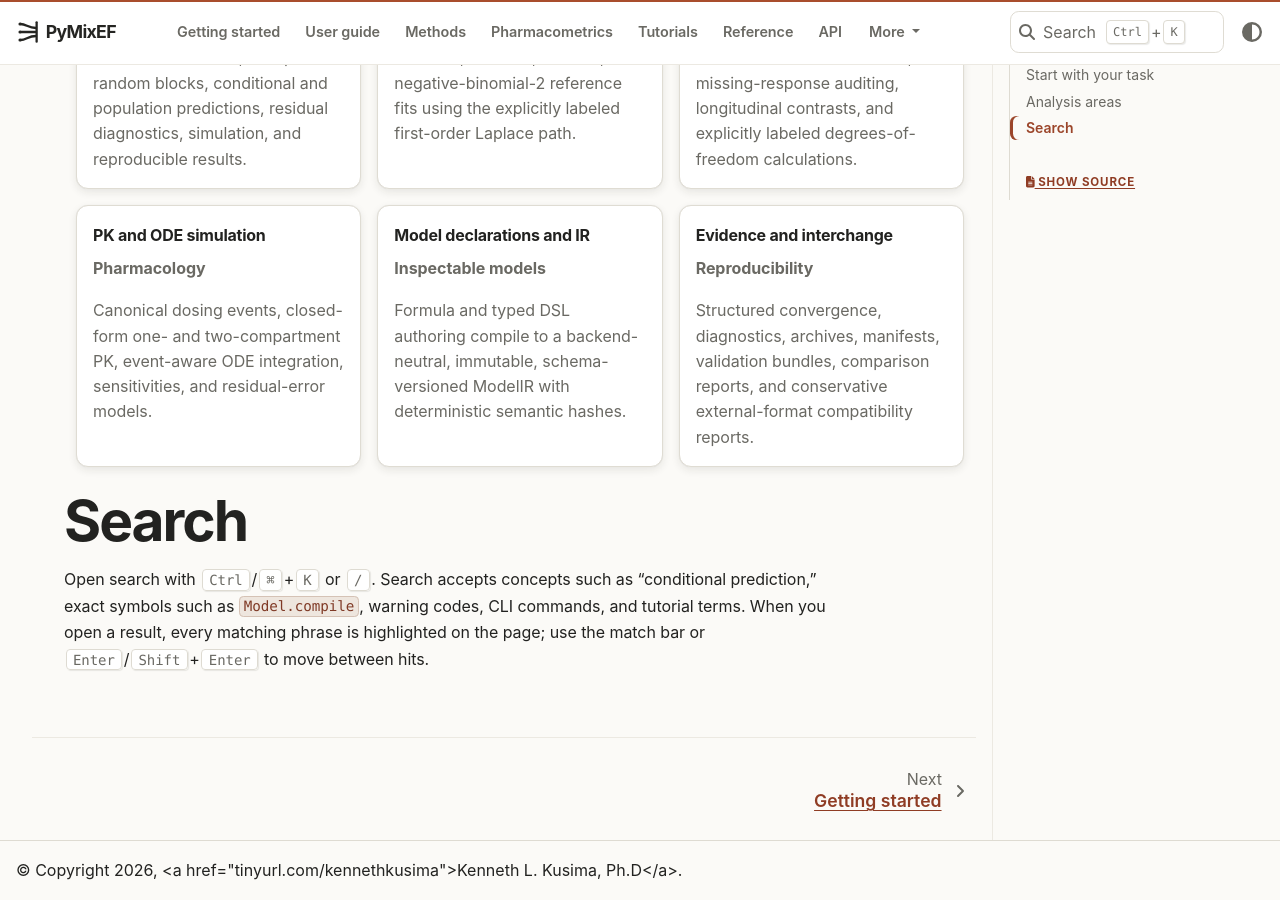
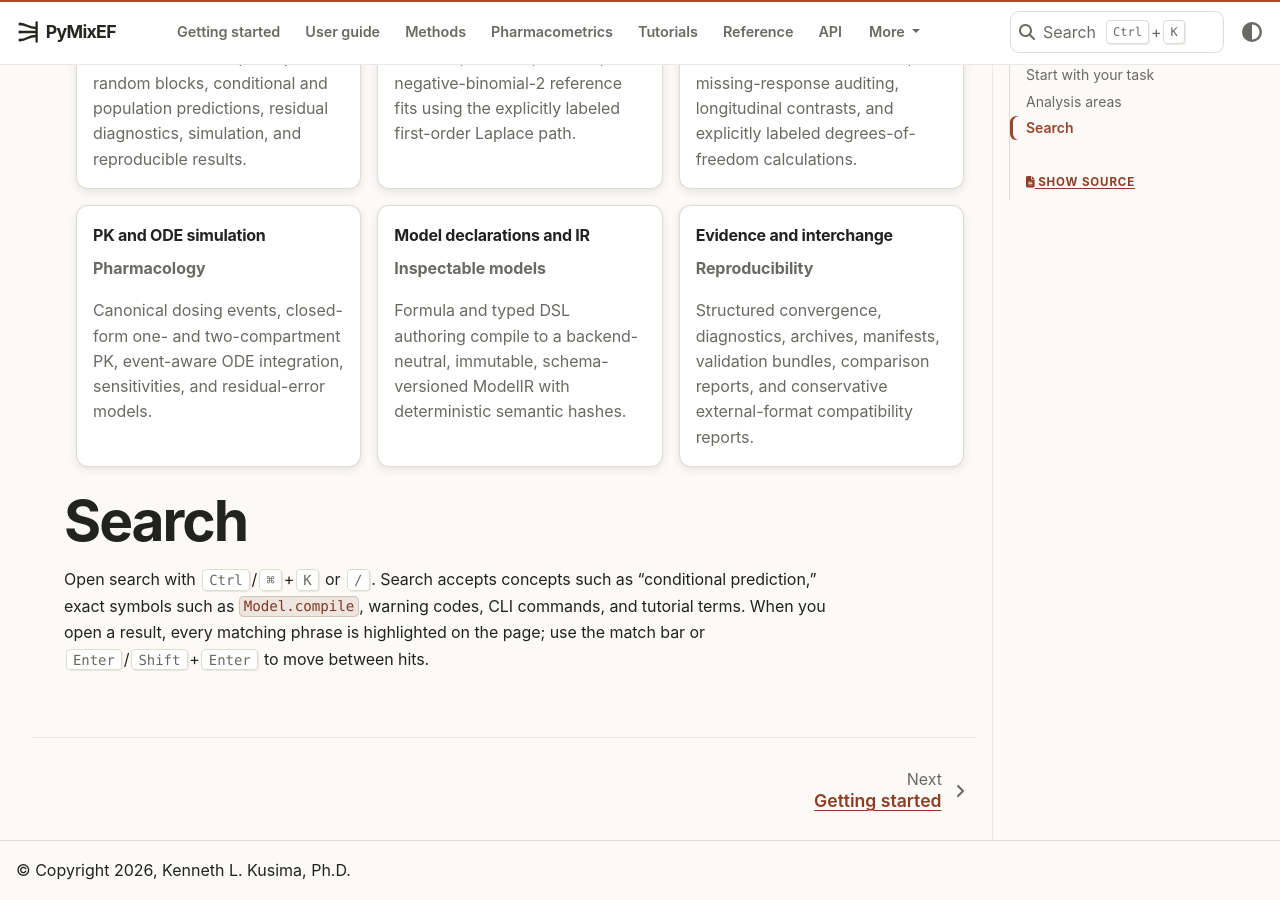
Before and after one commit to kkusima/PyMixEF, a Sphinx documentation site: the page built from docs/index.md, in a window 1280 px wide and 900 px high, scrolled down 1151 px. Built offline with Sphinx 7.4.7 and the PyData theme 0.15.4, drawn with Linux system fonts in a browser that asks for light colours; pages that are not in the unit, such as notebooks, are missing from menus; some of the changed lines change nothing that is shown.

Commit message:
Update copyright information in conf.py

```diff
--- a/docs/conf.py
+++ b/docs/conf.py
@@ -16,7 +16,7 @@ from pymixef import __version__  # noqa: E402
 
 project = "PyMixEF"
 author = "PyMixEF contributors"
-copyright = '2026, <a href="tinyurl.com/kennethkusima">Kenneth L. Kusima, Ph.D</a>'
+copyright = "2026, Kenneth L. Kusima, Ph.D"
 version = __version__
 release = __version__
 
```
